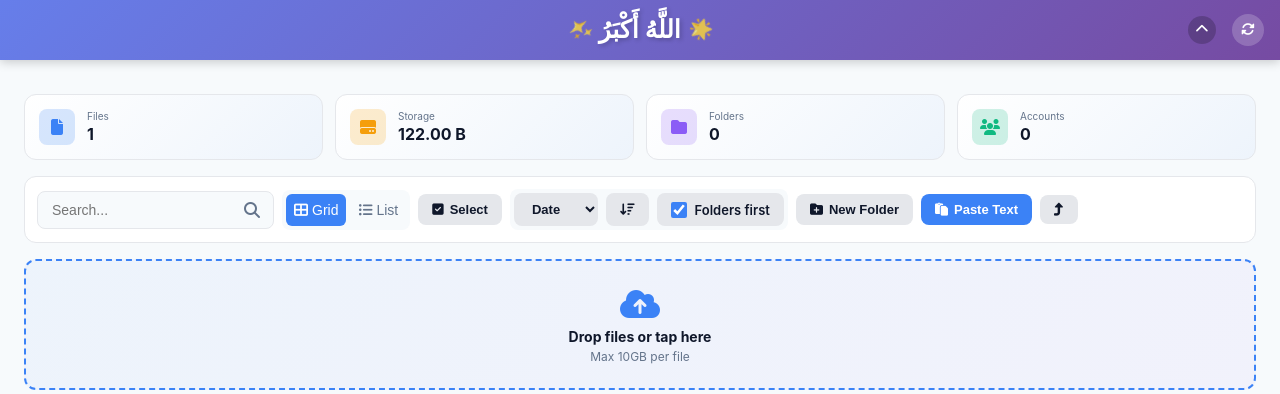
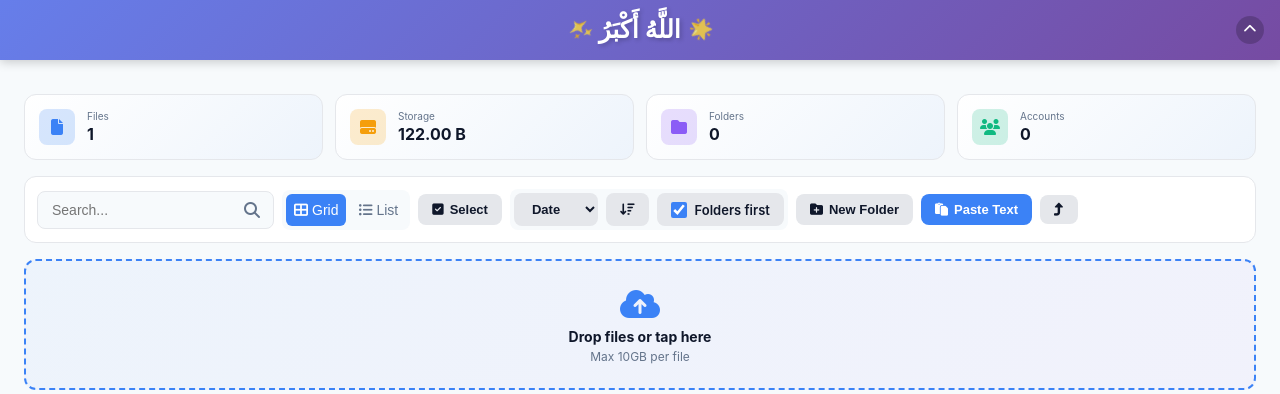
Before and after one commit to Mahmoudgomaa001/FileVault, a Flask app: page /b/ in a window 1280 px wide. Shown: the part 60-454 px from the top of the page. Run offline with Flask 3, Linux system fonts and the light colour scheme; the visitor is signed in with stand-in values (Sample User, id 1); data that the repository does not hold is empty; parts of the project's set-up code (start-up, migrations or seed data) failed here and were passed over; some web fonts are replaced.

Commit message:
fix: remove dhikr refresh button
This commit removes the refresh button from the dhikr banner as requested by the user.

- The refresh button element has been removed from `templates/base.html`.
- The corresponding CSS styles for `.dhikr-refresh` have been removed from `static/css/style.css`.
- The position of the collapse/expand toggle button has been adjusted to account for the removed button.

```diff
--- a/static/css/style.css
+++ b/static/css/style.css
@@ -56,13 +56,11 @@
     .dhikr-translation { font-size: 0.9rem; color: rgba(255,255,255,0.9); font-style: italic; }
     .dhikr-icon { font-size: 1.2rem; color: rgba(255,255,255,0.8); animation: rotate 4s linear infinite; }
     @keyframes rotate { from { transform: rotate(0deg);} to { transform: rotate(360deg);} }
-    .dhikr-refresh { position: absolute; right: 1rem; top: 50%; transform: translateY(-50%); background: rgba(255,255,255,0.2); border: none; border-radius: 50%; width: 32px; height: 32px; display: flex; align-items: center; justify-content: center; cursor: pointer; transition: all 0.3s ease; color: white; }
-    .dhikr-refresh:hover { background: rgba(255,255,255,0.3); transform: translateY(-50%) rotate(180deg); }
 
     .dhikr-toggle {
       position: absolute;
       top: 50%;
-      right: 4rem; /* Next to the refresh button */
+      right: 1rem;
       transform: translateY(-50%);
       background: rgba(0,0,0,0.2);
       border: none;
@@ -92,8 +90,7 @@
       padding-bottom: 0;
       cursor: default;
     }
-    .dhikr-banner.collapsed .dhikr-content,
-    .dhikr-banner.collapsed .dhikr-refresh {
+    .dhikr-banner.collapsed .dhikr-content {
       opacity: 0;
       pointer-events: none;
     }
--- a/templates/base.html
+++ b/templates/base.html
@@ -93,9 +93,6 @@
       <span class="dhikr-arabic" id="dhikrArabic">{{ dhikr }}</span>
       <span class="dhikr-icon">🌟</span>
     </div>
-    <button class="dhikr-refresh" onclick="changeDhikr()" title="Change Dhikr">
-      <i class="fas fa-sync-alt"></i>
-    </button>
     <button class="dhikr-toggle" id="dhikrToggleBtn" title="Collapse Banner"><i class="fas fa-chevron-up"></i></button>
   </div>
   {% endif %}
```
